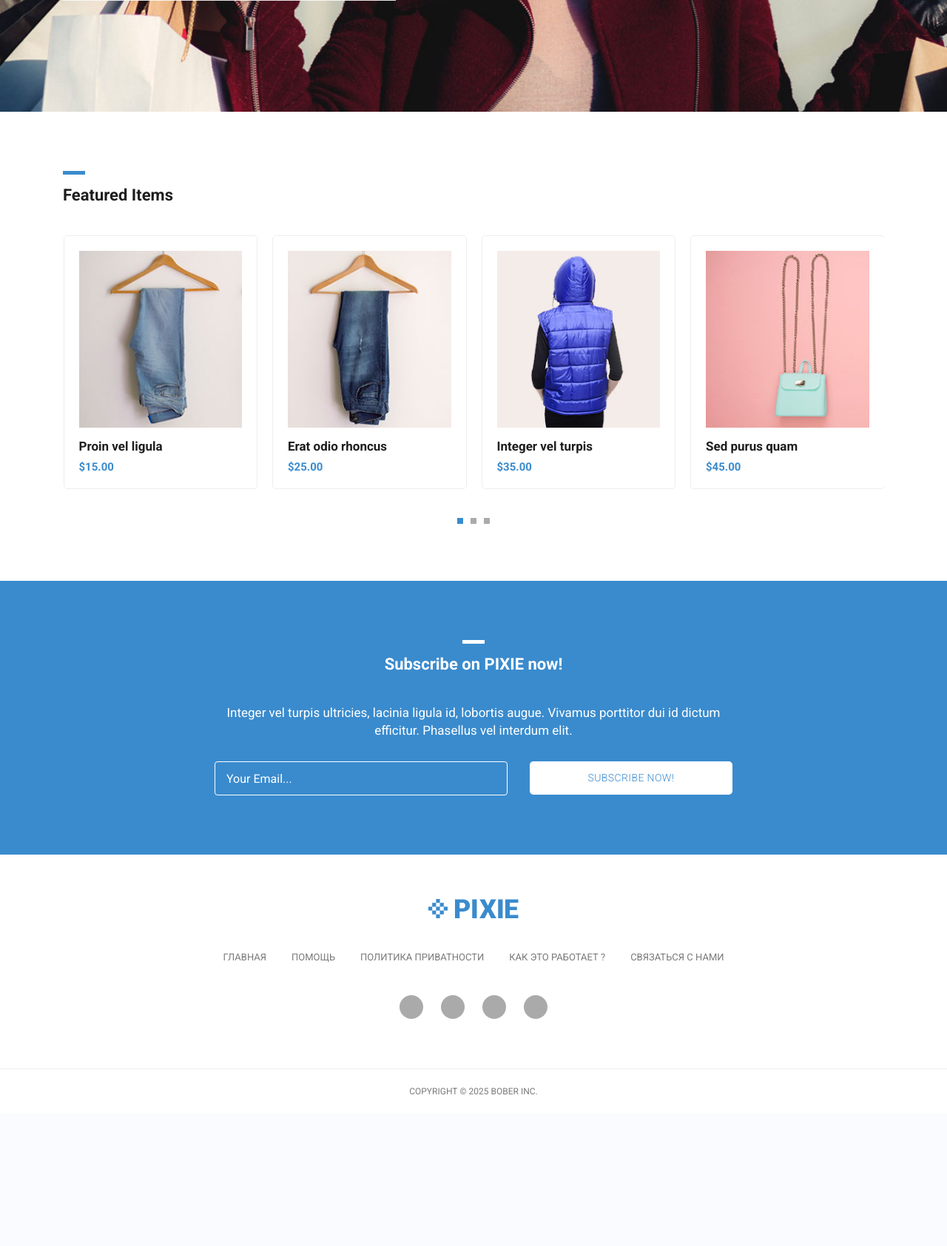
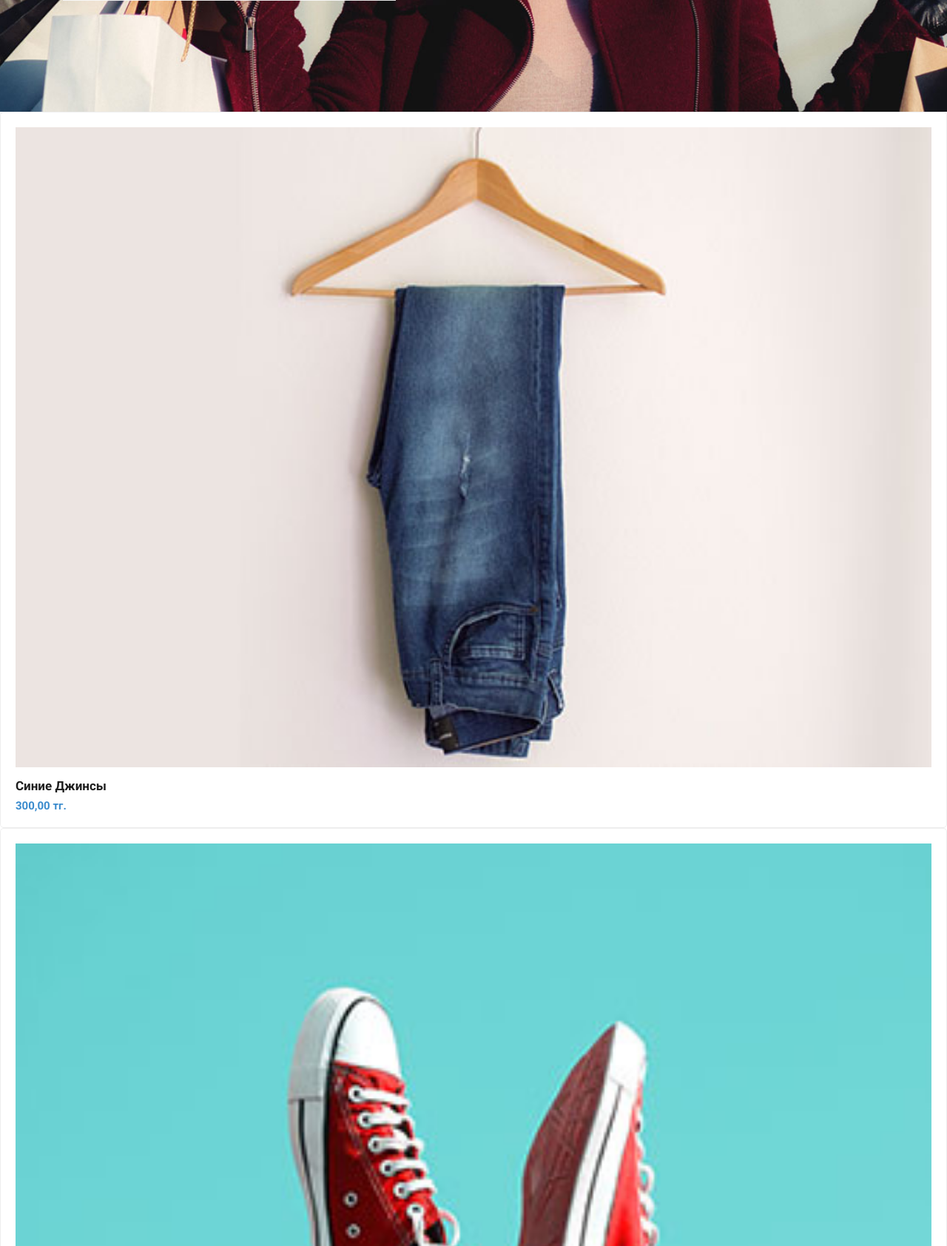
Before and after one commit to darukt/stepshop, a Django app: template templates/index.html in a window 1280 px wide. Shown: the part 667-2351 px from the top of the page at 74% size. Before the commit the page ends 2146 px from the top, so only its background shows below. Run offline with Django 5.2, Linux system fonts and the light colour scheme; the template is opened without the code that fills it: values that come from a table or form of the project are taken from there, others are empty; data comes from the database, SQL or seed files in the repository; some libraries are stand-ins or nearby versions.

Commit message:
Update index.html

```diff
--- a/templates/index.html
+++ b/templates/index.html
@@ -26,81 +26,22 @@
     </div>
     <!-- Banner Ends Here -->
 
-    <!-- Featured Starts Here -->
-    <div class="featured-items">
-      <div class="container">
-        <div class="row">
-          <div class="col-md-12">
-            <div class="section-heading">
-              <div class="line-dec"></div>
-              <h1>Featured Items</h1>
-            </div>
-          </div>
-          <div class="col-md-12">
-            <div class="owl-carousel owl-theme">
-              <a href="{% url 'mainapp:product' %}">
-                <div class="featured-item">
-                  <img src="{% static 'assets/images/item-01.jpg'  %}" alt="Item 1">
-                  <h4>Proin vel ligula</h4>
-                  <h6>$15.00</h6>
-                </div>
-              </a>
-              <a href="{% url 'mainapp:product' %}">
-                <div class="featured-item">
-                  <img src="{% static 'assets/images/item-02.jpg'  %}" alt="Item 2">
-                  <h4>Erat odio rhoncus</h4>
-                  <h6>$25.00</h6>
-                </div>
-              </a>
-              <a href="{% url 'mainapp:product' %}">
-                <div class="featured-item">
-                  <img src="{% static 'assets/images/item-03.jpg'  %}" alt="Item 3">
-                  <h4>Integer vel turpis</h4>
-                  <h6>$35.00</h6>
-                </div>
-              </a>
-              <a href="product.html">
-                <div class="featured-item">
-                  <img src="{% static 'assets/images/item-04.jpg'  %}" alt="Item 4">
-                  <h4>Sed purus quam</h4>
-                  <h6>$45.00</h6>
-                </div>
-              </a>
-              <a href="product.html">
-                <div class="featured-item">
-                  <img src="{% static 'assets/images/item-05.jpg' %}" alt="Item 5">
-                  <h4>Morbi aliquet</h4>
-                  <h6>$55.00</h6>
-                </div>
-              </a>
-              <a href="product.html">
-                <div class="featured-item">
-                  <img src="{% static 'assets/images/item-06.jpg' %}" alt="Item 6">
-                  <h4>Urna ac diam</h4>
-                  <h6>$65.00</h6>
-                </div>
-              </a>
-              <a href="product.html">
-                <div class="featured-item">
-                  <img src="{% static 'assets/images/item-04.jpg' %}" alt="Item 7">
-                  <h4>Proin eget imperdiet</h4>
-                  <h6>$75.00</h6>
-                </div>
-              </a>
-              <a href="product.html">
-                <div class="featured-item">
-                  <img src="{% static 'assets/images/item-05.jpg' %}" alt="Item 8">
-                  <h4>Nullam risus nisl</h4>
-                  <h6>$85.00</h6>
-                </div>
-              </a>
-              <a href="product.html">
-                <div class="featured-item">
-                  <img src="{% static 'assets/images/item-06.jpg' %}" alt="Item 9">
-                  <h4>Cras tempus</h4>
-                  <h6>$95.00</h6>
-                </div>
-              </a>
+   {% for product in products %}
+                    <a href="#">
+                        <div class="featured-item">
+                            {% if product.image %}
+                          <img src="{{ product.image.url }}"
+                               alt="{{ product.name }}">
+                            {% else %}
+                                <img src="{% static 'assets/images/default.png' %}"
+                               alt="Нет изображения">
+
+                            {% endif %}
+                          <h4>{{ product.name }}</h4>
+                          <h6>{{ product.price }} тг.</h6>
+                        </div>
+                    </a>
+    {% endfor %}
             </div>
           </div>
         </div>
```
